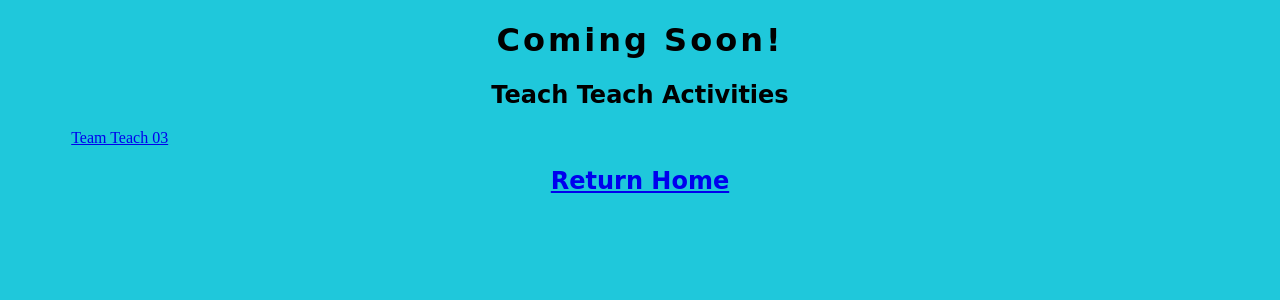
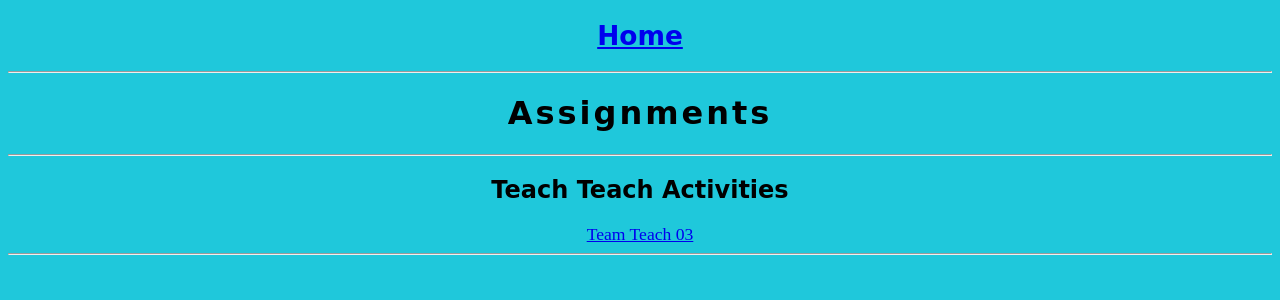
Before and after one commit to Stavista/CS313-php, a PHP site: page /web/assignments.html in a window 1280 px wide. Shown: the top 300 px of the page. Run offline with PHP 8.4, Linux system fonts and the light colour scheme.

Commit message:
Update Assignments and CSS

```diff
--- a/web/assignments.html
+++ b/web/assignments.html
@@ -5,13 +5,20 @@
 <link rel="stylesheet" href="style.css">
 
 </head>
+<header>
+        <h2><a href="index.html">Home</a></h2>
+</header>
 <body>
+<hr>
+<h1>Assignments</h1>
 
-<h1>Coming Soon!</h1>
 
+<hr>
 <h2>Teach Teach Activities</h2>
-<a href="TeamTeach/week3/index.php">Team Teach 03</a>
+<div class="link"><a href="TeamTeach/week3/index.php">Team Teach 03</a></div>
 
 </body>
-<footer><h2><a href="index.html">Return Home</a></h2></footer>
+<footer>
+    <hr>
+</footer>
 </html>
--- a/web/style.css
+++ b/web/style.css
@@ -37,9 +37,14 @@ p {
     margin-left: auto;
     margin-right: auto;
 }
+.link {
+    text-align: center;
+}
+
 a {
-   font-family: unset;
+    font-family: unset;
     text-align: center;
+    font-size: 1.1em;
     position: relative;
     padding-left: 5%;
     padding-right: 5%;
```
